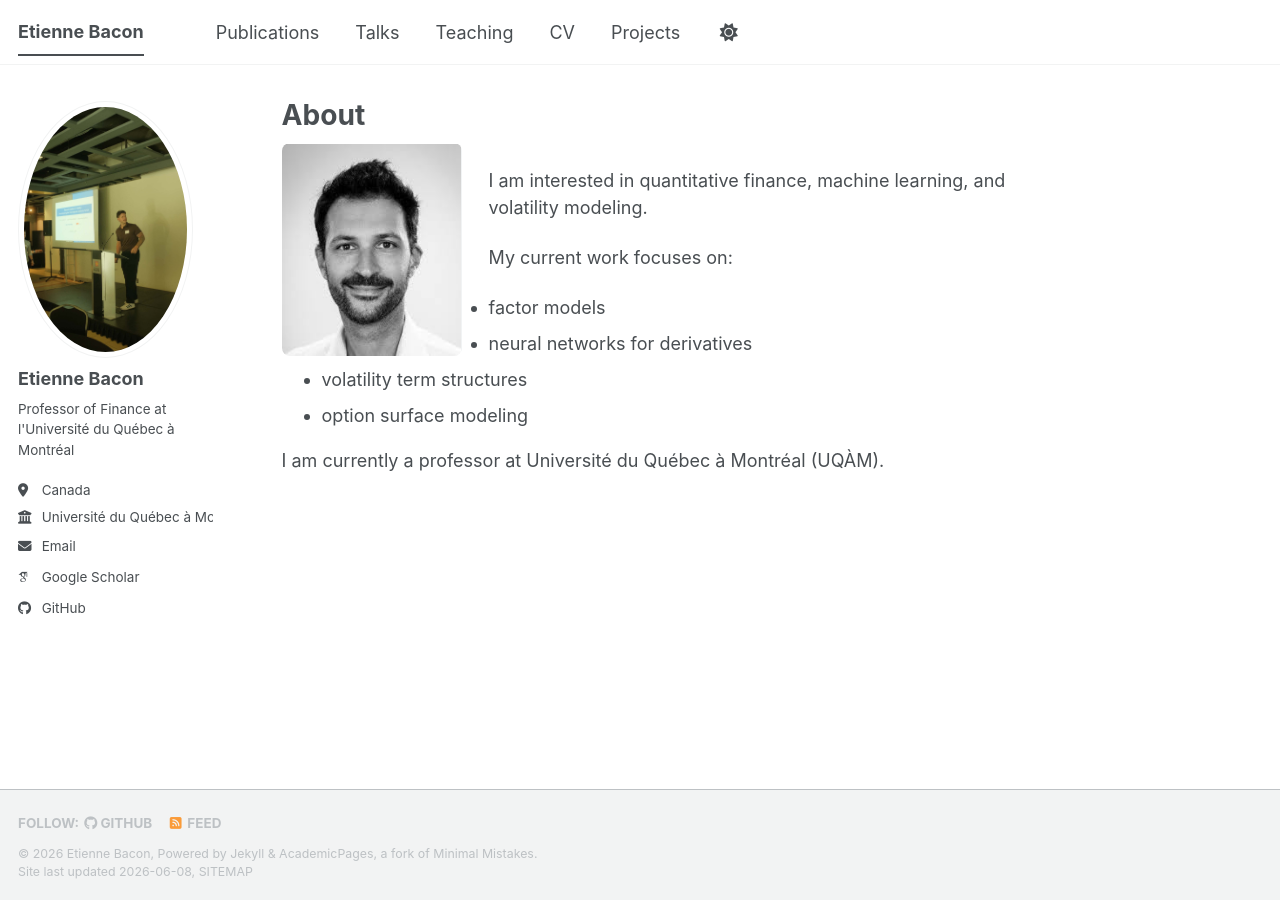
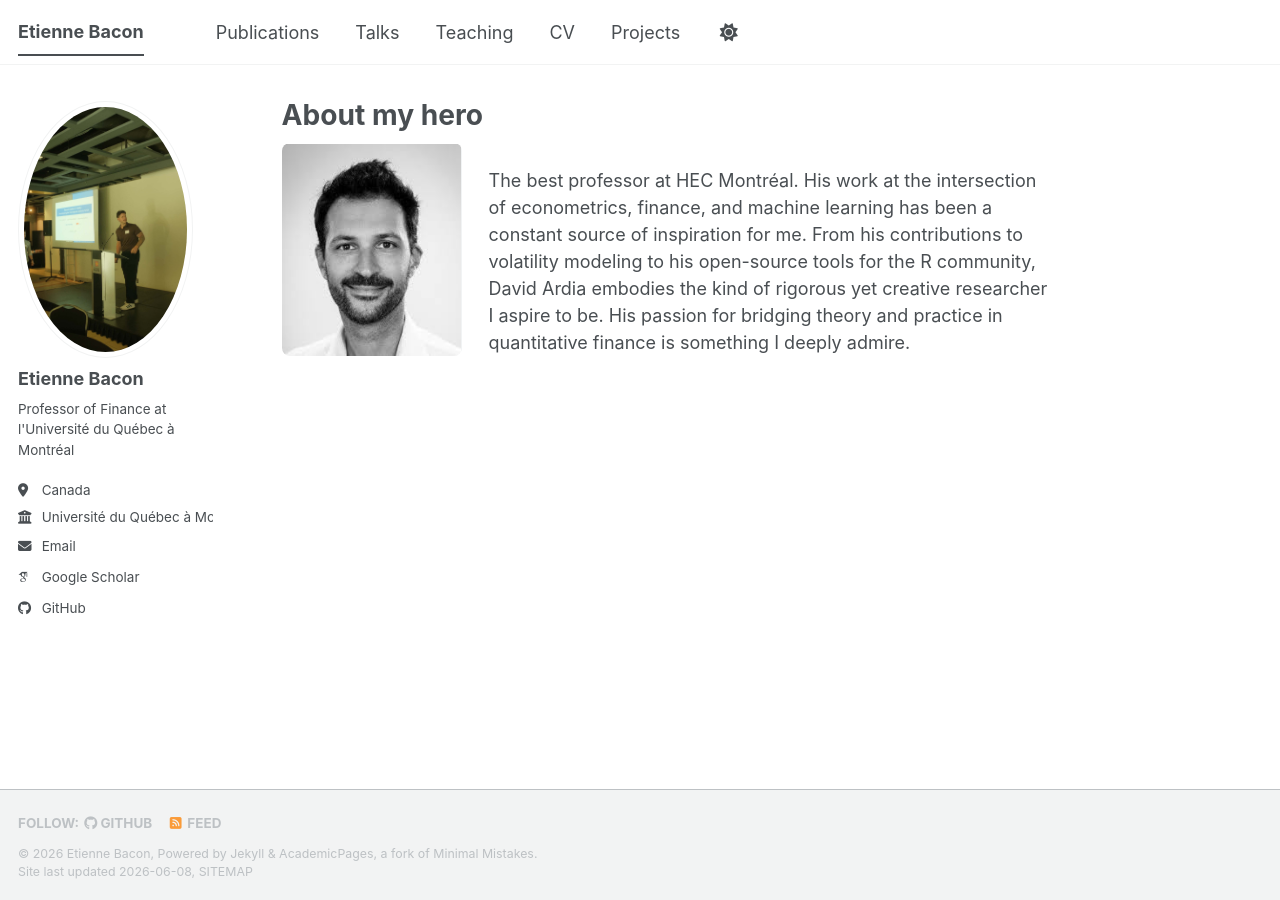
Before and after one commit to EtienneBacon/EtienneBacon.github.io, a Jekyll site: the page built from _pages/about.md, in a window 1280 px wide. Built offline with Jekyll 4.4.1, drawn with Linux system fonts in a browser that asks for light colours; some web fonts are replaced; a script bundle is joined from its source files by our own code; library files that are not in the unit come from our copies.

Commit message:
Update about.md

```diff
--- a/_pages/about.md
+++ b/_pages/about.md
@@ -1,6 +1,6 @@
 ---
 permalink: /
-title: "About"
+title: "About my hero"
 author_profile: true
 redirect_from:
   - /about/
@@ -9,6 +9,12 @@ redirect_from:
 
 ![Étienne Bacon](/images/ardia.png){: style="float: left; margin-right: 1.5rem; width: 180px; border-radius: 8px;"}
 
+The best professor at HEC Montréal. His work at the intersection of econometrics, finance, and machine learning has been a constant source
+of inspiration for me. From his contributions to volatility modeling to his open-source tools for the
+R community, David Ardia embodies the kind of rigorous yet creative researcher I aspire to be.
+His passion for bridging theory and practice in quantitative finance is something I deeply admire.
+
+<!--
 I am interested in quantitative finance, machine learning, and volatility modeling.
 
 My current work focuses on:
@@ -18,3 +24,4 @@ My current work focuses on:
 - option surface modeling
 
 I am currently a professor at Université du Québec à Montréal (UQÀM).
+-->
```
